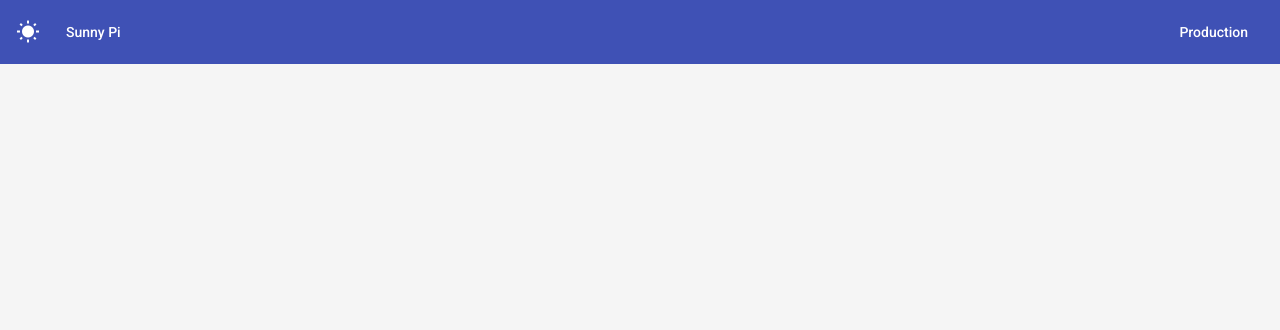
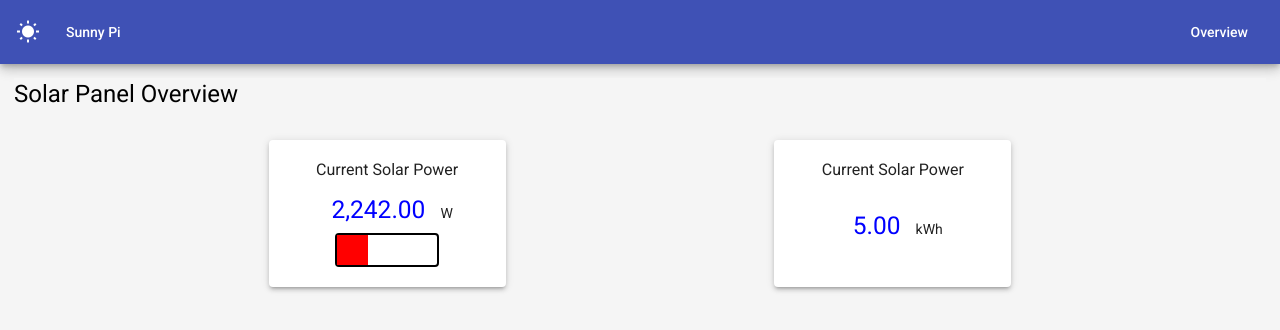
Before and after one commit to ckbrewer33/SMA-monitor-pi, an Angular app: page /overview in a window 1280 px wide. Before the commit this address led to /. Shown: the top 330 px of the page. Built offline with nearby package versions, Linux system fonts and the light colour scheme.

Commit message:
Renamed production component to overview component

```diff
--- a/src/app/app-routing.module.ts
+++ b/src/app/app-routing.module.ts
@@ -1,11 +1,11 @@
 import { NgModule } from '@angular/core';
 import { RouterModule, Routes } from '@angular/router';
 
-import { ProductionComponent } from './production/production.component';
+import { OverviewComponent } from './overview/overview.component';
 
 const routes: Routes = [
-  { path: '', redirectTo: '/production', pathMatch: 'full'},
-  { path: 'production', component: ProductionComponent }
+  { path: '', redirectTo: '/overview', pathMatch: 'full'},
+  { path: 'overview', component: OverviewComponent }
 ];
 
 @NgModule({
--- a/src/app/app.component.scss
+++ b/src/app/app.component.scss
@@ -13,6 +13,7 @@
 }
 
 .app-body {
+  margin: 1em;
   flex-grow: 1;
   background-color: $light-background;
 }
--- a/src/app/app.module.ts
+++ b/src/app/app.module.ts
@@ -10,7 +10,7 @@ import { MatToolbarModule } from '@angular/material/toolbar';
 import { AppRoutingModule } from './app-routing.module';
 import { AppComponent } from './app.component';
 import { BrowserAnimationsModule } from '@angular/platform-browser/animations';
-import { ProductionComponent } from './production/production.component';
+import { OverviewComponent } from './overview/overview.component';
 import { NavbarComponent } from './navbar/navbar.component';
 import { NumberBarWidgetComponent } from './number-bar-widget/number-bar-widget.component';
 
@@ -18,7 +18,7 @@ import { NumberBarWidgetComponent } from './number-bar-widget/number-bar-widget.
 @NgModule({
   declarations: [
     AppComponent,
-    ProductionComponent,
+    OverviewComponent,
     NavbarComponent,
     NumberBarWidgetComponent
   ],
--- a/src/app/navbar/navbar.component.html
+++ b/src/app/navbar/navbar.component.html
@@ -5,7 +5,7 @@
   <div class="spacer"></div>
 
   <div class="desktop-options">
-    <a mat-button href="/production">Production</a>
+    <a mat-button href="/overview">Overview</a>
   </div>
 
   <div class="mobile-menu">
@@ -13,8 +13,8 @@
       <mat-icon>menu</mat-icon>
     </button>
     <mat-menu #menu="matMenu">
-      <button mat-menu-item [routerLink]="['/production']">
-        <span>Production</span>
+      <button mat-menu-item [routerLink]="['/overview']">
+        <span>Overview</span>
       </button>
     </mat-menu>
   </div>
--- a/src/app/production/production.component.html
+++ b/src/app/overview/overview.component.html
@@ -1,3 +1,4 @@
+<h1>Solar Panel Overview</h1>
 <div class="widgets">
   <mat-card id="current-power" class="card">
     <mat-card-content>
--- a/src/app/production/production.component.ts
+++ b/src/app/overview/overview.component.ts
@@ -3,11 +3,11 @@ import { Subscription } from 'rxjs/internal/Subscription';
 import { SmaService } from './sma.service';
 
 @Component({
-  selector: 'sunnypi-production',
-  templateUrl: './production.component.html',
-  styleUrls: ['./production.component.scss']
+  selector: 'sunnypi-overview',
+  templateUrl: './overview.component.html',
+  styleUrls: ['./overview.component.scss']
 })
-export class ProductionComponent implements OnInit {
+export class OverviewComponent implements OnInit {
   private subscriptions: Subscription[] = [];
   pvPower = 0;
   pvPowerMax = 7300;
@@ -23,11 +23,20 @@ export class ProductionComponent implements OnInit {
   }
 
   private getCurrentPowerSubscription(): Subscription {
-    return this.productionService.productionPercent.subscribe((data => this.pvPower = data))
+    return this.productionService.productionPercent.subscribe((data => this.pvPower = data));
   }
 
   private getPvEnergyTodaySubscription(): Subscription {
-    return this.productionService.pvEnergy.subscribe((data => this.pvEnergyToday += data))
+    return this.productionService.pvEnergy.subscribe((data => {
+      // Test to make sure the energy value doesn't go negative.
+      // Yes, this is just fake data, but may as well make it look good.
+      const tmp = this.pvEnergyToday + data;
+      if (tmp < 0) {
+        this.pvEnergyToday = 0;
+      } else {
+        this.pvEnergyToday = tmp;
+      }
+    }));
   }
 
   ngOnDestroy(): void {
```
Also changed, not shown: src/app/overview/overview.component.scss (renamed from src/app/production/production.component.scss), src/app/overview/sma.service.ts (renamed from src/app/production/sma.service.ts), 2 other files (tests, documents, lock files or other folders).
